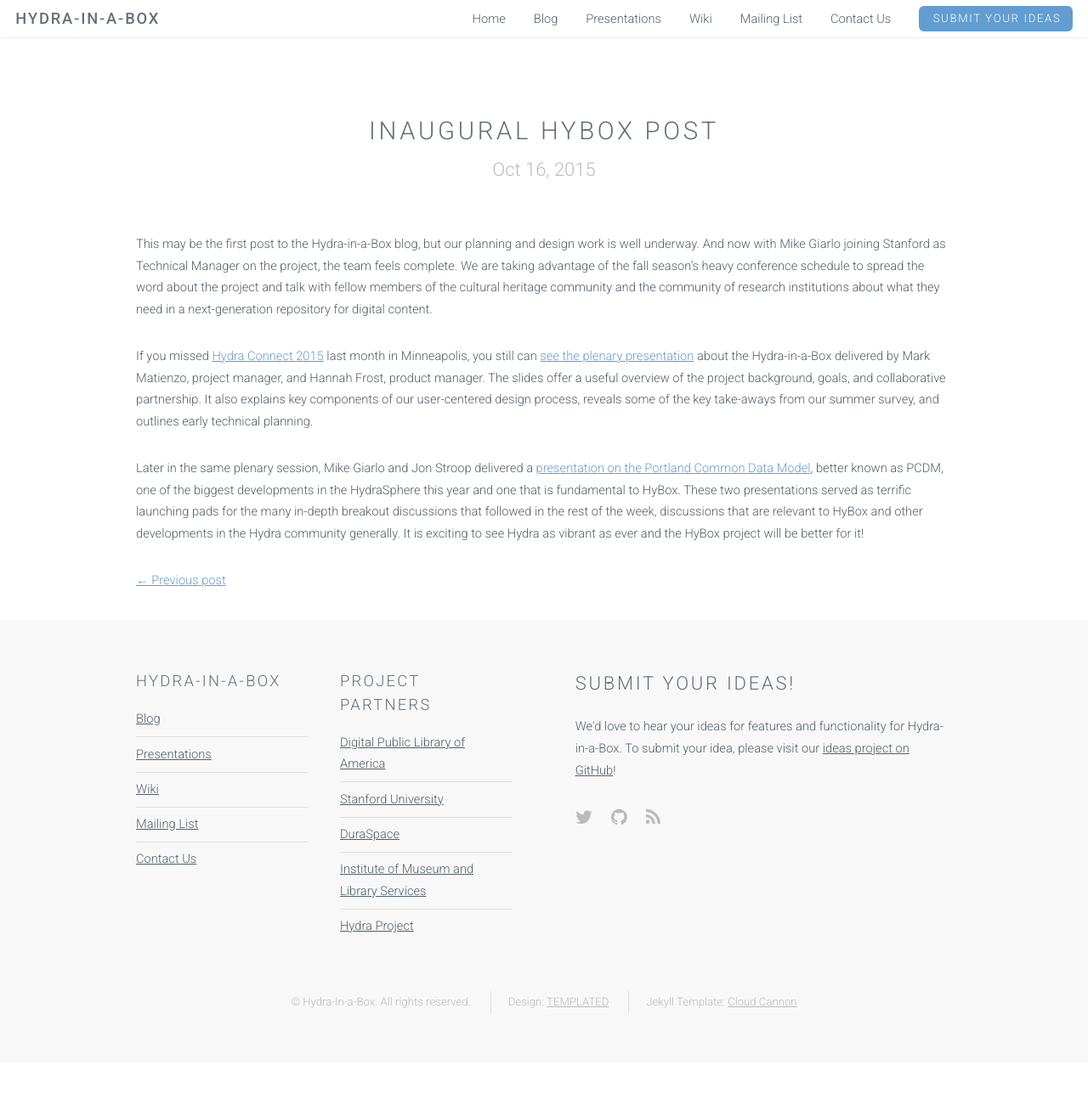
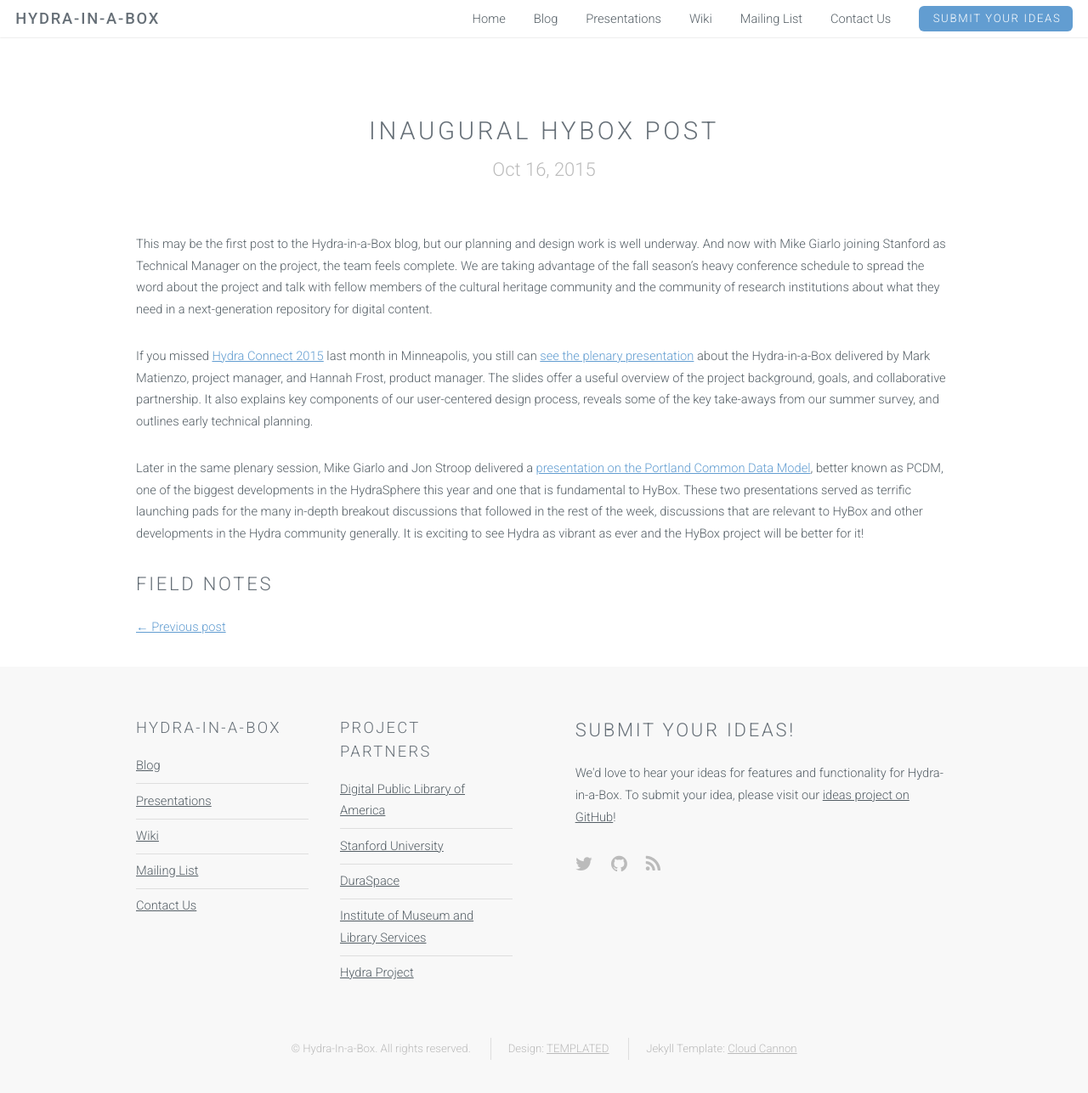
Before and after one commit to samvera-labs/hyku.github.io, a Jekyll site: the page built from _posts/2015-10-16-Inaugural-Post.markdown, in a window 1280 px wide and 1306 px high. Shown: the top 1287 px of the window at 85% size. Built offline with Jekyll 4.4.1, drawn with Linux system fonts in a browser that asks for light colours.

Commit message:
Update 2015-10-16-Inaugural-Post.markdown

```diff
--- a/_posts/2015-10-16-Inaugural-Post.markdown
+++ b/_posts/2015-10-16-Inaugural-Post.markdown
@@ -8,3 +8,5 @@ This may be the first post to the Hydra-in-a-Box blog, but our planning and desi
 If you missed [Hydra Connect 2015](https://wiki.duraspace.org/display/hydra/Hydra+Connect+2015) last month in Minneapolis, you still can [see the plenary presentation](https://docs.google.com/presentation/d/1hnymPvieYeRwdY9mjCFaUXALIRwUQol17og4kdVabWo/edit?usp=sharing) about the Hydra-in-a-Box delivered by Mark Matienzo, project manager, and Hannah Frost, product manager. The slides offer a useful overview of the project background, goals, and collaborative partnership. It also explains key components of our user-centered design process, reveals some of the key take-aways from our summer survey, and outlines early technical planning.
 
 Later in the same plenary session, Mike Giarlo and Jon Stroop delivered a [presentation on the Portland Common Data Model](http://www.slideshare.net/jpstroop/a-more-worthwhile-sufia-now-with-pcdm), better known as PCDM, one of the biggest developments in the HydraSphere this year and one that is fundamental to HyBox. These two presentations served as terrific launching pads for the many in-depth breakout discussions that followed in the rest of the week, discussions that are relevant to HyBox and other developments in the Hydra community generally. It is exciting to see Hydra as vibrant as ever and the HyBox project will be better for it!
+
+## Field Notes
```
